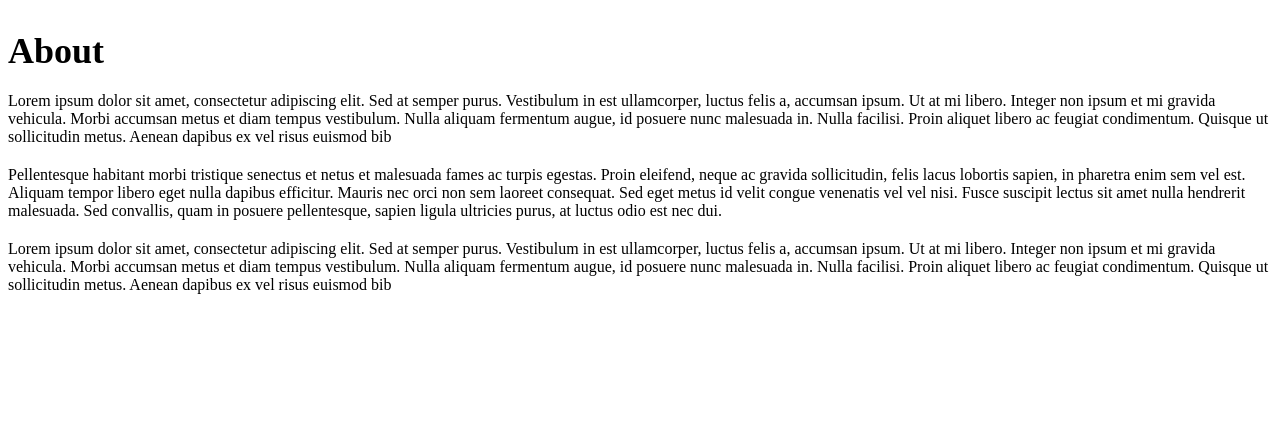
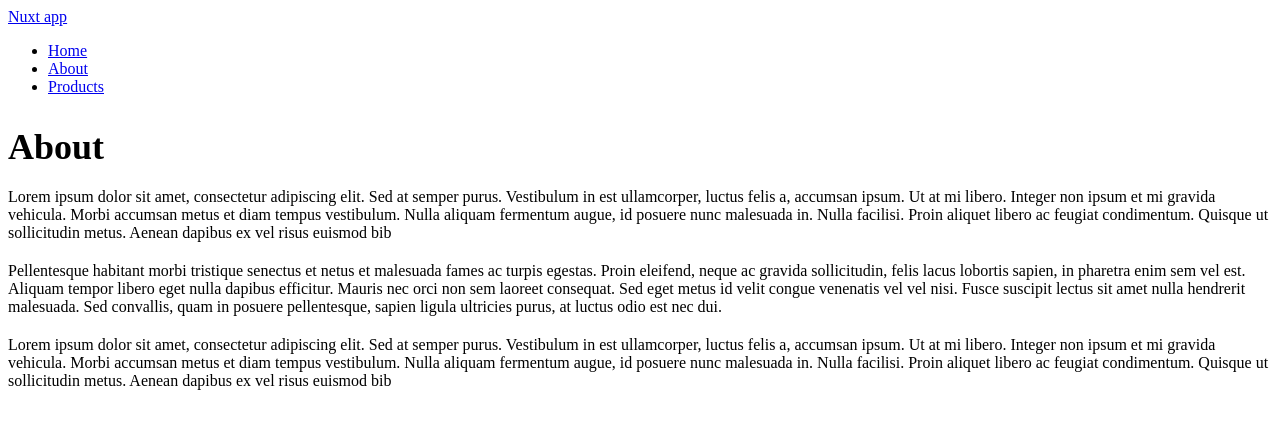
Before and after one commit to RaniaZarka/nuxt-app, a Nuxt app: page /about in a window 1280 px wide. Shown: the top 428 px of the page. Built offline with nearby package versions, Linux system fonts and the light colour scheme.

Commit message:
NuxtLink added

```diff
--- a/pages/about.vue
+++ b/pages/about.vue
@@ -1,5 +1,16 @@
 <template>
     <div>
+        <header>
+    <nav>
+     <NuxtLink to="/"> Nuxt app</NuxtLink>
+        <ul>
+        <li><NuxtLink to="/">Home</NuxtLink></li>
+        <li><NuxtLink to="/about">About</NuxtLink></li>
+        <li><NuxtLink to="/products">Products</NuxtLink></li>
+      </ul>
+
+    </nav>
+</header>
      <h2>About</h2>
      <p>Lorem ipsum dolor sit amet, consectetur adipiscing elit. Sed at semper purus. Vestibulum in est ullamcorper, luctus felis a, accumsan ipsum. Ut at mi libero. Integer non ipsum et mi gravida vehicula. Morbi accumsan metus et diam tempus vestibulum. Nulla aliquam fermentum augue, id posuere nunc malesuada in. Nulla facilisi. Proin aliquet libero ac feugiat condimentum. Quisque ut sollicitudin metus. Aenean dapibus ex vel risus euismod bib
  </p>
--- a/pages/index.vue
+++ b/pages/index.vue
@@ -1,6 +1,23 @@
 <template>
     <div>
-     <h2> Home</h2>
+<header>
+    <nav>
+
+        <!-- I am using NuxtLink to navigate through the app -->
+        <!-- By using NuxtLink, we can navigate through the components without sending a request to the server
+        While By useing the regular a tag <a href="/about"> About</a> for example, each time we navigate we will be sending a request to the server -->
+        <!-- Aslo by using NuxtLink some nuxt classes will be added automatically example if we navigate to about page, it will add autostyling to the html for this specific page -->
+     <NuxtLink to="/"> Nuxt app</NuxtLink>
+        <ul>
+        <li><NuxtLink to="/">Home</NuxtLink></li>
+        <li><NuxtLink to="/about">About</NuxtLink></li>
+        <li><NuxtLink to="/products">Products</NuxtLink></li>
+      </ul>
+
+    </nav>
+</header>
+
+        <h2> Home</h2>
      <p>Lorem ipsum dolor sit amet, consectetur adipiscing elit. Sed at semper purus. Vestibulum in est ullamcorper, luctus felis a, accumsan ipsum. Ut at mi libero. Integer non ipsum et mi gravida vehicula. Morbi accumsan metus et diam tempus vestibulum. Nulla aliquam fermentum augue, id posuere nunc malesuada in. Nulla facilisi. Proin aliquet libero ac feugiat condimentum. Quisque ut sollicitudin metus. Aenean dapibus ex vel risus euismod bib
  </p>
      <p>Pellentesque habitant morbi tristique senectus et netus et malesuada fames ac turpis egestas. Proin eleifend, neque ac gravida sollicitudin, felis lacus lobortis sapien, in pharetra enim sem vel est. Aliquam tempor libero eget nulla dapibus efficitur. Mauris nec orci non sem laoreet consequat. Sed eget metus id velit congue venenatis vel vel nisi. Fusce suscipit lectus sit amet nulla hendrerit malesuada. Sed convallis, quam in posuere pellentesque, sapien ligula ultricies purus, at luctus odio est nec dui.
--- a/pages/products/[id].vue
+++ b/pages/products/[id].vue
@@ -0,0 +1,27 @@
+<template>
+    <div>
+   <p> Product details for {{ id }}</p>
+  <p>Lorem ipsum dolor sit amet, consectetur adipiscing elit. Sed at semper purus. Vestibulum in est ullamcorper, luctus felis a, accumsan ipsum. Ut at mi libero. Integer non ipsum et mi gravida vehicula. Morbi accumsan metus et diam tempus vestibulum. Nulla aliquam fermentum augue, id posuere nunc malesuada in. Nulla facilisi. Proin aliquet libero ac feugiat condimentum. Quisque ut sollicitudin metus. Aenean dapibus ex vel risus euismod bibendum. Ut condimentum velit nec neque lobortis varius. In nec consequat tortor. Nunc rhoncus orci ac augue commodo, non dictum velit viverra. </p>
+
+    </div>
+  </template>
+
+
+  <script setup>
+  // this will allow to get the id of the product that is the same as the id shown on the url
+  // the name if the const which is inside the {}, should match the same as the one inside the [] from the file name
+
+const{id}= useRoute().params
+    </script>
+
+<style scoped>
+h2{
+    margin-bottom: 20px;
+    font-size: 36px;
+}
+
+p{
+    margin:20px 0;
+
+}
+</style>
```
